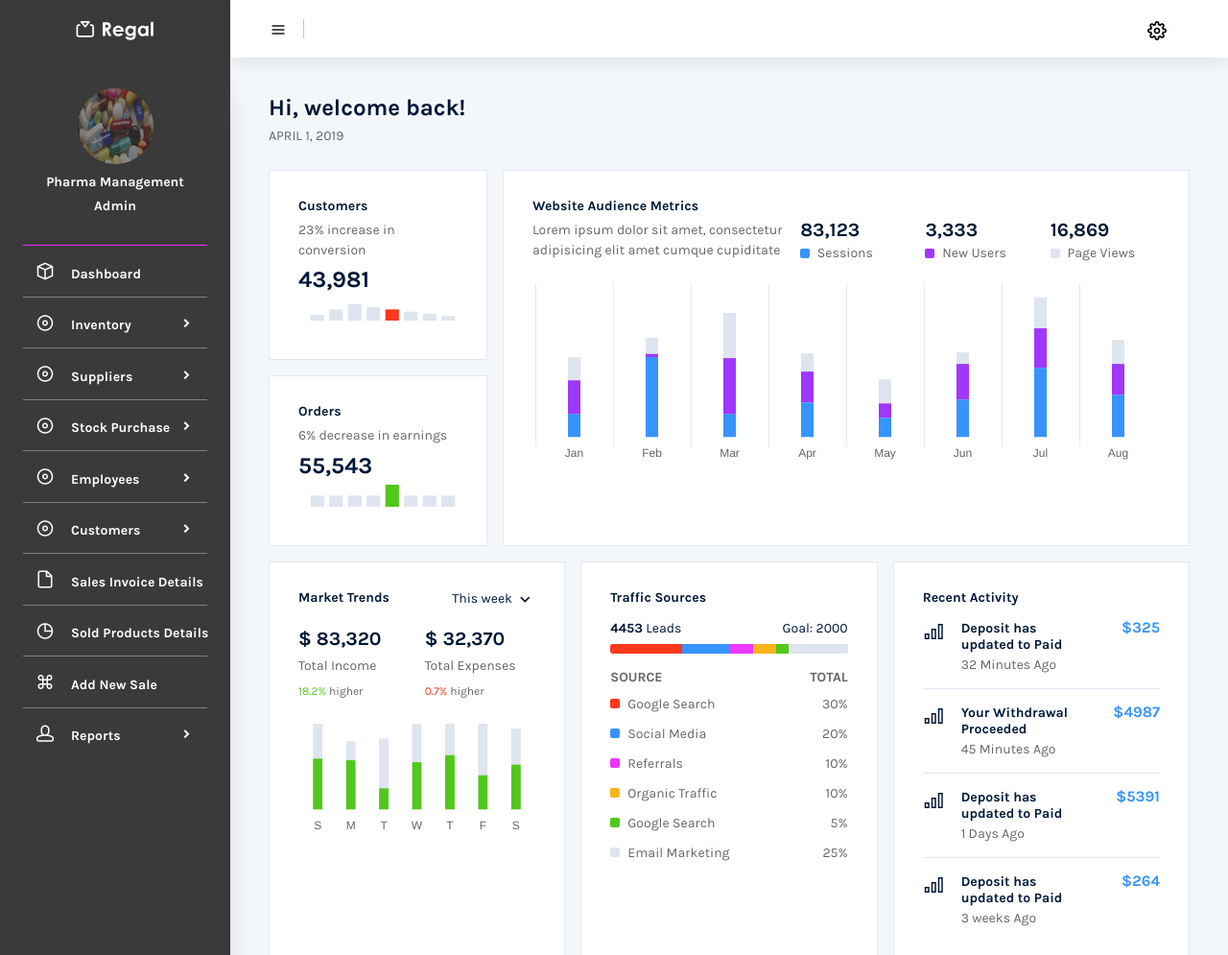
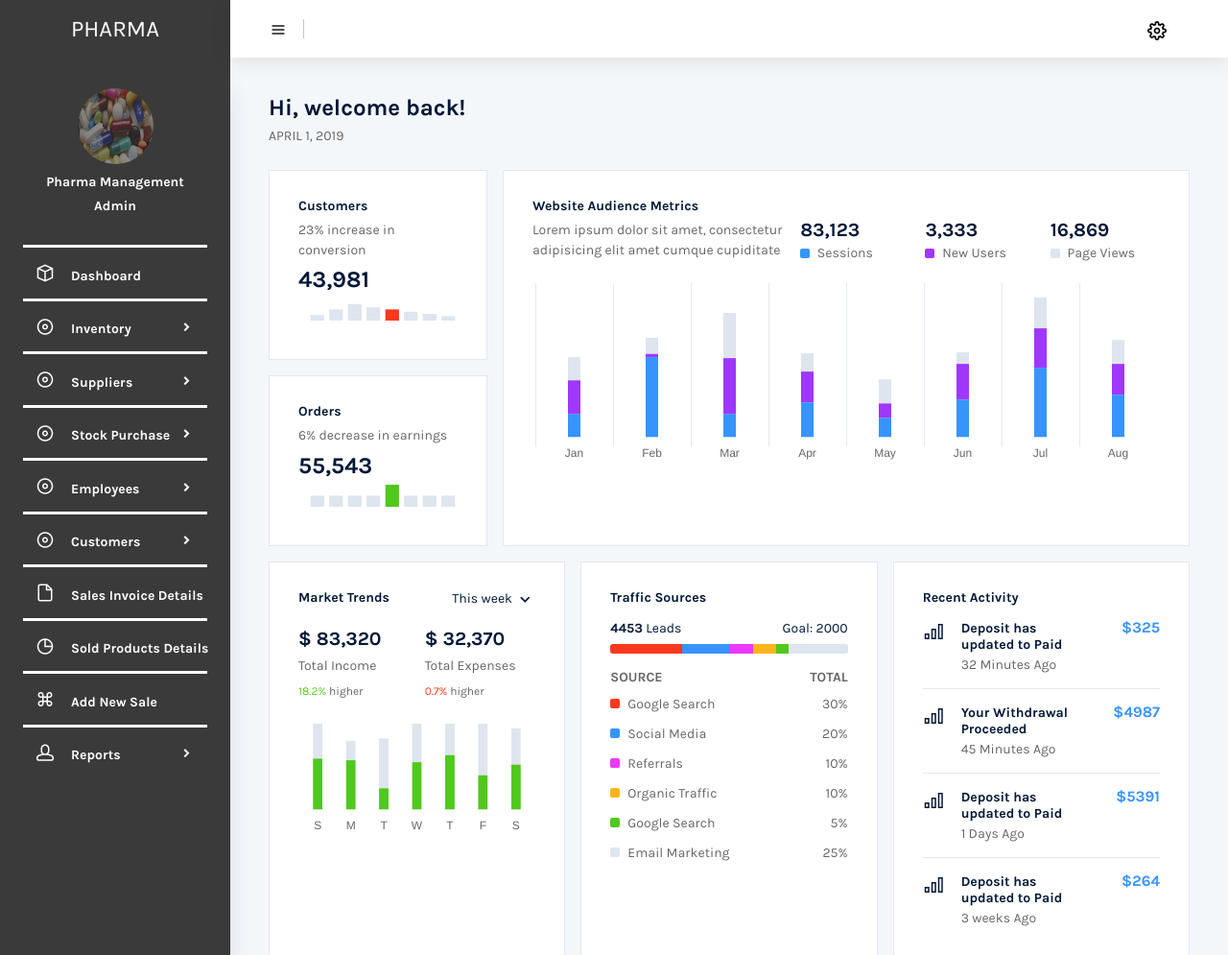
Before and after one commit to Vyshnavc7/pharma-management, a PHP site: page / in a window 1280 px wide. Shown: the top 995 px of the page at 96% size. Run offline with PHP 8.4, Linux system fonts and the light colour scheme.

Commit message:
admin side bar editing done somemore

```diff
--- a/admin/template/index.php
+++ b/admin/template/index.php
@@ -28,7 +28,7 @@
     <!-- partial:partials/_navbar.html -->
     <nav  class="navbar col-lg-12 col-12 p-0 fixed-top d-flex flex-row">
       <div style="background-color: #3b3a3a;" class="text-center navbar-brand-wrapper d-flex align-items-center justify-content-center">
-        <a class="navbar-brand brand-logo" href="#"><img src="images/logo.svg" alt="logo" /></a>
+        <a style="color:  white;" class="navbar-brand brand-logo" href="#">PHARMA</a>
         <a class="navbar-brand brand-logo-mini" href="#"><img src="images/logo-mini.svg" alt="logo" /></a>
       </div>
       <div class="navbar-menu-wrapper d-flex align-items-center justify-content-end">
@@ -80,107 +80,107 @@
         </div>
         <ul class="nav">
           <li class="nav-item">
-            <a class="nav-link" href="../pos1.php">
+            <a style="border-top: solid;" class="nav-link" href="../pos1.php">
               <i class="icon-box menu-icon"></i>
               <span class="menu-title">Dashboard</span>
             </a>
           </li>
 
           <li class="nav-item">
-            <a class="nav-link" data-toggle="collapse" href="#ui-basic" aria-expanded="false" aria-controls="ui-basic">
+            <a style="border-top: solid;" class="nav-link" data-toggle="collapse" href="#ui-basic" aria-expanded="false" aria-controls="ui-basic">
               <i class="icon-disc menu-icon"></i>
               <span class="menu-title">Inventory</span>
               <i class="menu-arrow"></i>
             </a>
             <div class="collapse" id="ui-basic">
               <ul class="nav flex-column sub-menu">
-                <li class="nav-item"> <a class="nav-link" href="pages/ui-features/buttons.html">Add New Medicine</a></li>
-                <li class="nav-item"> <a class="nav-link" href="pages/ui-features/typography.html">Manage Inventory</a></li>
+                <li class="nav-item"> <a style="border-top: inset;" class="nav-link" href="pages/ui-features/buttons.html">Add New Medicine</a></li>
+                <li class="nav-item"> <a style="border-top: inset;" class="nav-link" href="pages/ui-features/typography.html">Manage Inventory</a></li>
               </ul>
             </div>
           </li>
           <li class="nav-item">
-            <a class="nav-link" data-toggle="collapse" href="#ui-basic" aria-expanded="false" aria-controls="ui-basic">
+            <a style="border-top: solid;" class="nav-link" data-toggle="collapse" href="#ui-basic" aria-expanded="false" aria-controls="ui-basic">
               <i class="icon-disc menu-icon"></i>
               <span class="menu-title">Suppliers</span>
               <i class="menu-arrow"></i>
             </a>
             <div class="collapse" id="ui-basic">
               <ul class="nav flex-column sub-menu">
-                <li class="nav-item"> <a class="nav-link" href="pages/ui-features/buttons.html">Add New Supplier</a></li>
-                <li class="nav-item"> <a class="nav-link" href="pages/ui-features/typography.html">Manage Suppliers</a></li>
+                <li class="nav-item"> <a style="border-top: inset;" class="nav-link" href="pages/ui-features/buttons.html">Add New Supplier</a></li>
+                <li class="nav-item"> <a style="border-top: inset;" class="nav-link" href="pages/ui-features/typography.html">Manage Suppliers</a></li>
               </ul>
             </div>
           </li>
           <li class="nav-item">
-            <a class="nav-link" data-toggle="collapse" href="#ui-basic" aria-expanded="false" aria-controls="ui-basic">
+            <a style="border-top: solid;" class="nav-link" data-toggle="collapse" href="#ui-basic" aria-expanded="false" aria-controls="ui-basic">
               <i class="icon-disc menu-icon"></i>
               <span class="menu-title">Stock Purchase</span>
               <i class="menu-arrow"></i>
             </a>
             <div class="collapse" id="ui-basic">
               <ul class="nav flex-column sub-menu">
-                <li class="nav-item"> <a class="nav-link" href="pages/ui-features/buttons.html">Add New Purchase</a></li>
-                <li class="nav-item"> <a class="nav-link" href="pages/ui-features/typography.html">Manage Purchase</a></li>
+                <li class="nav-item"> <a style="border-top: inset;" class="nav-link" href="pages/ui-features/buttons.html">Add New Purchase</a></li>
+                <li class="nav-item"> <a style="border-top: inset;" class="nav-link" href="pages/ui-features/typography.html">Manage Purchase</a></li>
               </ul>
             </div>
           </li>
           <li class="nav-item">
-            <a class="nav-link" data-toggle="collapse" href="#ui-basic" aria-expanded="false" aria-controls="ui-basic">
+            <a style="border-top: solid;" class="nav-link" data-toggle="collapse" href="#ui-basic" aria-expanded="false" aria-controls="ui-basic">
               <i class="icon-disc menu-icon"></i>
               <span class="menu-title">Employees</span>
               <i class="menu-arrow"></i>
             </a>
             <div class="collapse" id="ui-basic">
               <ul class="nav flex-column sub-menu">
-                <li class="nav-item"> <a class="nav-link" href="pages/ui-features/buttons.html">Add New Employees</a></li>
-                <li class="nav-item"> <a class="nav-link" href="pages/ui-features/typography.html">Manage Employees</a></li>
+                <li class="nav-item"> <a style="border-top: inset;" class="nav-link" href="pages/ui-features/buttons.html">Add New Employees</a></li>
+                <li class="nav-item"> <a style="border-top: inset;" class="nav-link" href="pages/ui-features/typography.html">Manage Employees</a></li>
               </ul>
             </div>
           </li>
           <li class="nav-item">
-            <a class="nav-link" data-toggle="collapse" href="#ui-basic" aria-expanded="false" aria-controls="ui-basic">
+            <a style="border-top: solid;" class="nav-link" data-toggle="collapse" href="#ui-basic" aria-expanded="false" aria-controls="ui-basic">
               <i class="icon-disc menu-icon"></i>
               <span class="menu-title">Customers</span>
               <i class="menu-arrow"></i>
             </a>
             <div class="collapse" id="ui-basic">
               <ul class="nav flex-column sub-menu">
-                <li class="nav-item"> <a class="nav-link" href="pages/ui-features/buttons.html">Add New Customers</a></li>
-                <li class="nav-item"> <a class="nav-link" href="pages/ui-features/typography.html">Manage Customers</a></li>
+                <li class="nav-item"> <a style="border-top: inset;" class="nav-link" href="pages/ui-features/buttons.html">Add New Customers</a></li>
+                <li class="nav-item"> <a style="border-top: inset;" class="nav-link" href="pages/ui-features/typography.html">Manage Customers</a></li>
               </ul>
             </div>
           </li>
           <li class="nav-item">
-            <a class="nav-link" href="pages/forms/basic_elements.html">
+            <a style="border-top: solid;" class="nav-link" href="pages/forms/basic_elements.html">
               <i class="icon-file menu-icon"></i>
               <span class="menu-title">Sales Invoice Details</span>
             </a>
           </li>
           <li class="nav-item">
-            <a class="nav-link" href="pages/charts/chartjs.html">
+            <a style="border-top: solid;" class="nav-link" href="pages/charts/chartjs.html">
               <i class="icon-pie-graph menu-icon"></i>
               <span class="menu-title">Sold Products Details</span>
             </a>
           </li>
           <li class="nav-item">
-            <a class="nav-link" href="pages/tables/basic-table.html">
+            <a style="border-top: solid;" class="nav-link" href="pages/tables/basic-table.html">
               <i class="icon-command menu-icon"></i>
               <span class="menu-title">Add New Sale</span>
             </a>
           </li>
 
           <li class="nav-item">
-            <a class="nav-link" data-toggle="collapse" href="#auth" aria-expanded="false" aria-controls="auth">
+            <a style="border-top: solid;" class="nav-link" data-toggle="collapse" href="#auth" aria-expanded="false" aria-controls="auth">
               <i class="icon-head menu-icon"></i>
               <span class="menu-title">Reports</span>
               <i class="menu-arrow"></i>
             </a>
             <div class="collapse" id="auth">
               <ul class="nav flex-column sub-menu">
-                <li class="nav-item"> <a class="nav-link" href="pages/samples/login.html">Medicine:Low stock </a></li>
-                <li class="nav-item"> <a class="nav-link" href="pages/samples/login-2.html"> Medicine Expiry </a></li>
-                <li class="nav-item"> <a class="nav-link" href="pages/samples/register.html"> Transaction Report </a></li>
+                <li class="nav-item"> <a style="border-top: inset;" class="nav-link" href="pages/samples/login.html">Medicine:Low stock </a></li>
+                <li class="nav-item"> <a style="border-top: inset;" class="nav-link" href="pages/samples/login-2.html"> Medicine Expiry </a></li>
+                <li class="nav-item"> <a style="border-top: inset;" class="nav-link" href="pages/samples/register.html"> Transaction Report </a></li>
 
               </ul>
             </div>
```
